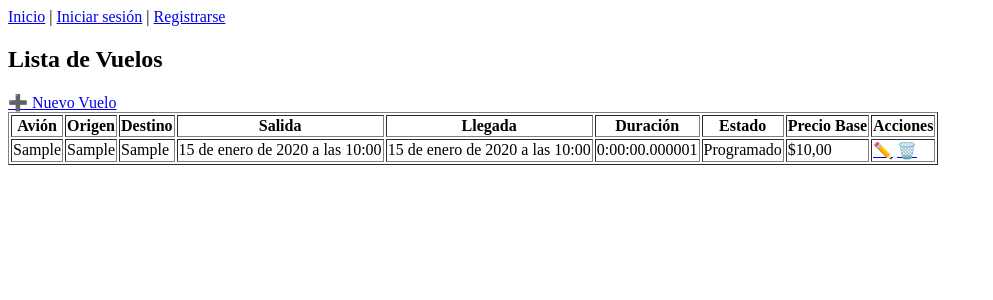
After one commit to Agus-999/Aerolinea_3.6, a Django app: page /gestion/vuelos/ in a window 1280 px wide. The commit adds this page. Shown: the top 300 px of the page, without its empty margins (0-993 px from the left). Run offline with Django 5.2, Linux system fonts and the light colour scheme; tables that the repository leaves empty hold one stand-in row (values such as "Sample post").

Commit message:
Etapa 4 - Empleados - Vuelos

```diff
--- a/aerolinea_3/settings.py
+++ b/aerolinea_3/settings.py
@@ -105,7 +105,9 @@ AUTH_PASSWORD_VALIDATORS = [
 # Internationalization
 # https://docs.djangoproject.com/en/5.2/topics/i18n/
 
-LANGUAGE_CODE = 'en-us'
+LANGUAGE_CODE = 'es'
+TIME_ZONE = 'America/Argentina/Buenos_Aires'  # Configura la zona horaria
+
 
 TIME_ZONE = 'UTC'
 
--- a/gestion/models.py
+++ b/gestion/models.py
@@ -8,3 +8,37 @@ class Avion(models.Model):
 
     def __str__(self):
         return self.modelo
+
+
+from django.db import models
+
+class Avion(models.Model):
+    modelo = models.CharField(max_length=100)
+    capacidad = models.PositiveIntegerField()
+    filas = models.PositiveIntegerField(default=1)
+    columnas = models.PositiveIntegerField(default=1)
+
+    def __str__(self):
+        return self.modelo
+
+
+class Vuelo(models.Model):
+    avion = models.ForeignKey(Avion, on_delete=models.CASCADE)
+    origen = models.CharField(max_length=100)
+    destino = models.CharField(max_length=100)
+    fecha_salida = models.DateTimeField()
+    fecha_llegada = models.DateTimeField()
+    duracion = models.DurationField(blank=True, null=True)
+
+    ESTADO_CHOICES = [
+        ('programado', 'Programado'),
+        ('en_vuelo', 'En Vuelo'),
+        ('finalizado', 'Finalizado'),
+        ('cancelado', 'Cancelado'),
+    ]
+
+    estado = models.CharField(max_length=50, choices=ESTADO_CHOICES)
+    precio_base = models.DecimalField(max_digits=10, decimal_places=2)
+
+    def __str__(self):
+        return f"{self.origen} → {self.destino} ({self.fecha_salida.date()})"
--- /dev/null
+++ b/gestion/templates/empleados/vuelos/lista.html
@@ -0,0 +1,39 @@
+{% extends 'base.html' %}
+
+{% block content %}
+  <h2>Lista de Vuelos</h2>
+  <a href="{% url 'gestion:crear_vuelo' %}">➕ Nuevo Vuelo</a>
+  <table border="1">
+    <thead>
+      <tr>
+        <th>Avión</th>
+        <th>Origen</th>
+        <th>Destino</th>
+        <th>Salida</th>
+        <th>Llegada</th>
+        <th>Duración</th>
+        <th>Estado</th>
+        <th>Precio Base</th>
+        <th>Acciones</th>
+      </tr>
+    </thead>
+    <tbody>
+      {% for vuelo in vuelos %}
+      <tr>
+        <td>{{ vuelo.avion }}</td>
+        <td>{{ vuelo.origen }}</td>
+        <td>{{ vuelo.destino }}</td>
+        <td>{{ vuelo.fecha_salida }}</td>
+        <td>{{ vuelo.fecha_llegada }}</td>
+        <td>{{ vuelo.duracion }}</td>
+        <td>{{ vuelo.get_estado_display }}</td>
+        <td>${{ vuelo.precio_base }}</td>
+        <td>
+          <a href="{% url 'gestion:editar_vuelo' vuelo.id %}">✏️</a>
+          <a href="{% url 'gestion:eliminar_vuelo' vuelo.id %}">🗑️</a>
+        </td>
+      </tr>
+      {% endfor %}
+    </tbody>
+  </table>
+{% endblock %}
--- a/gestion/urls.py
+++ b/gestion/urls.py
@@ -8,4 +8,9 @@ urlpatterns = [
     path('aviones/nuevo/', views.avion_formulario, name='nuevo_avion'),
     path('aviones/<int:pk>/editar/', views.avion_formulario, name='editar_avion'),
     path('aviones/<int:pk>/eliminar/', views.eliminar_avion, name='eliminar_avion'),
+
+    path('vuelos/', views.lista_vuelos, name='lista_vuelos'),
+    path('vuelos/nuevo/', views.crear_vuelo, name='crear_vuelo'),
+    path('vuelos/<int:pk>/editar/', views.editar_vuelo, name='editar_vuelo'),
+    path('vuelos/<int:pk>/eliminar/', views.eliminar_vuelo, name='eliminar_vuelo'),
 ]
--- a/gestion/views.py
+++ b/gestion/views.py
@@ -1,6 +1,10 @@
-from django.shortcuts import render, get_object_or_404, redirect
-from .models import Avion
-from .forms import AvionForm
+from django.shortcuts import render, redirect, get_object_or_404
+from django.contrib import messages
+from datetime import timedelta
+from .models import Avion, Vuelo
+from .forms import AvionForm, VueloForm
+
+### ---- AVIONES ---- ###
 
 # Lista
 def lista_aviones(request):
@@ -30,3 +34,62 @@ def eliminar_avion(request, pk):
         return redirect('gestion:lista_aviones')
 
     return render(request, 'empleados/aviones/eliminar.html', {'avion': avion})
+
+
+### ---- VUELOS ---- ###
+
+# Lista
+def lista_vuelos(request):
+    vuelos = Vuelo.objects.all()
+    return render(request, 'empleados/vuelos/lista.html', {'vuelos': vuelos})
+
+
+# Crear
+def crear_vuelo(request):
+    if request.method == 'POST':
+        form = VueloForm(request.POST)
+        if form.is_valid():
+            vuelo = form.save(commit=False)
+
+            # Capturar duración calculada desde campo oculto (en segundos)
+            duracion_str = request.POST.get('duracion')
+            if duracion_str:
+                vuelo.duracion = timedelta(seconds=int(float(duracion_str)))
+
+            vuelo.save()
+            messages.success(request, "Vuelo creado exitosamente.")
+            return redirect('gestion:lista_vuelos')
+    else:
+        form = VueloForm()
+    return render(request, 'empleados/vuelos/formulario.html', {'form': form, 'titulo': 'Crear Vuelo'})
+
+
+# Editar
+def editar_vuelo(request, pk):
+    vuelo = get_object_or_404(Vuelo, pk=pk)
+    if request.method == 'POST':
+        form = VueloForm(request.POST, instance=vuelo)
+        if form.is_valid():
+            vuelo = form.save(commit=False)
+
+            # Capturar duración nuevamente en caso de cambio
+            duracion_str = request.POST.get('duracion')
+            if duracion_str:
+                vuelo.duracion = timedelta(seconds=int(float(duracion_str)))
+
+            vuelo.save()
+            messages.success(request, "Vuelo actualizado exitosamente.")
+            return redirect('gestion:lista_vuelos')
+    else:
+        form = VueloForm(instance=vuelo)
+    return render(request, 'empleados/vuelos/formulario.html', {'form': form, 'titulo': 'Editar Vuelo'})
+
+
+# Eliminar
+def eliminar_vuelo(request, pk):
+    vuelo = get_object_or_404(Vuelo, pk=pk)
+    if request.method == 'POST':
+        vuelo.delete()
+        messages.success(request, "Vuelo eliminado exitosamente.")
+        return redirect('gestion:lista_vuelos')
+    return render(request, 'empleados/vuelos/eliminar.html', {'vuelo': vuelo})
--- a/home/templates/base.html
+++ b/home/templates/base.html
@@ -15,6 +15,7 @@
 
             {% if user.rol == "empleado" %}
                 <a href="{% url 'gestion:lista_aviones' %}">Gestión Aviones</a>
+                <a href="{% url 'gestion:lista_vuelos' %}">Gestión Vuelos</a> |
             {% endif %}
 
             <a href="{% url 'logout' %}">Cerrar sesión</a>
--- a/home/urls.py
+++ b/home/urls.py
@@ -6,4 +6,6 @@ urlpatterns = [
     path('login/', views.vista_login, name='login'),
     path('register/', views.vista_registro, name='register'),
     path('logout/', views.vista_logout, name='logout'),
+
+
 ]
```
Also changed, not shown: gestion/admin.py (+13 -0 lines), gestion/forms.py (+21 -0 lines), gestion/templates/empleados/vuelos/eliminar.html (added, +11 -0 lines), gestion/templates/empleados/vuelos/formulario.html (added, +55 -0 lines), README.md, gestion/migrations/0003_vuelo.py (added), home/forms.py (line endings or trailing spaces), home/views.py (line endings or trailing spaces), 1 other file.
